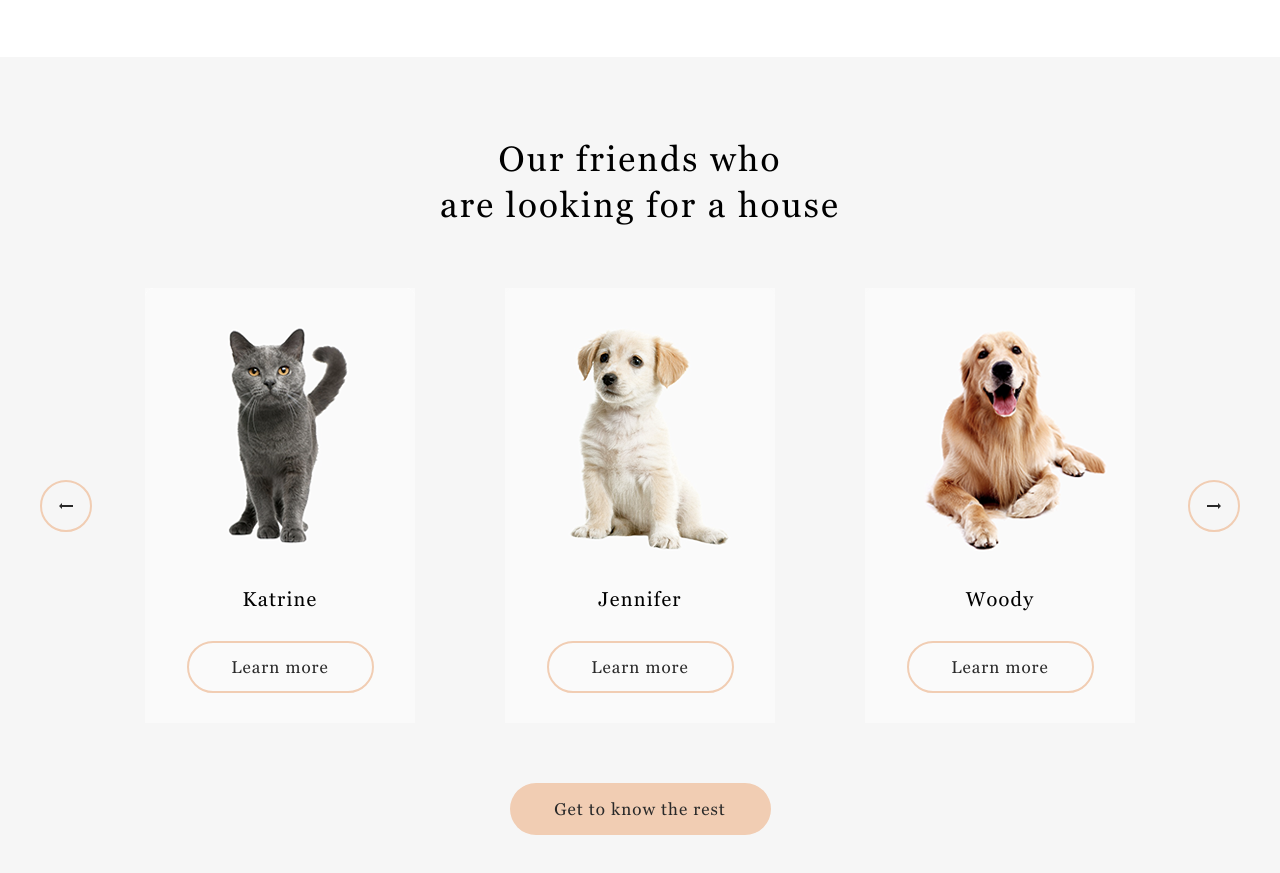
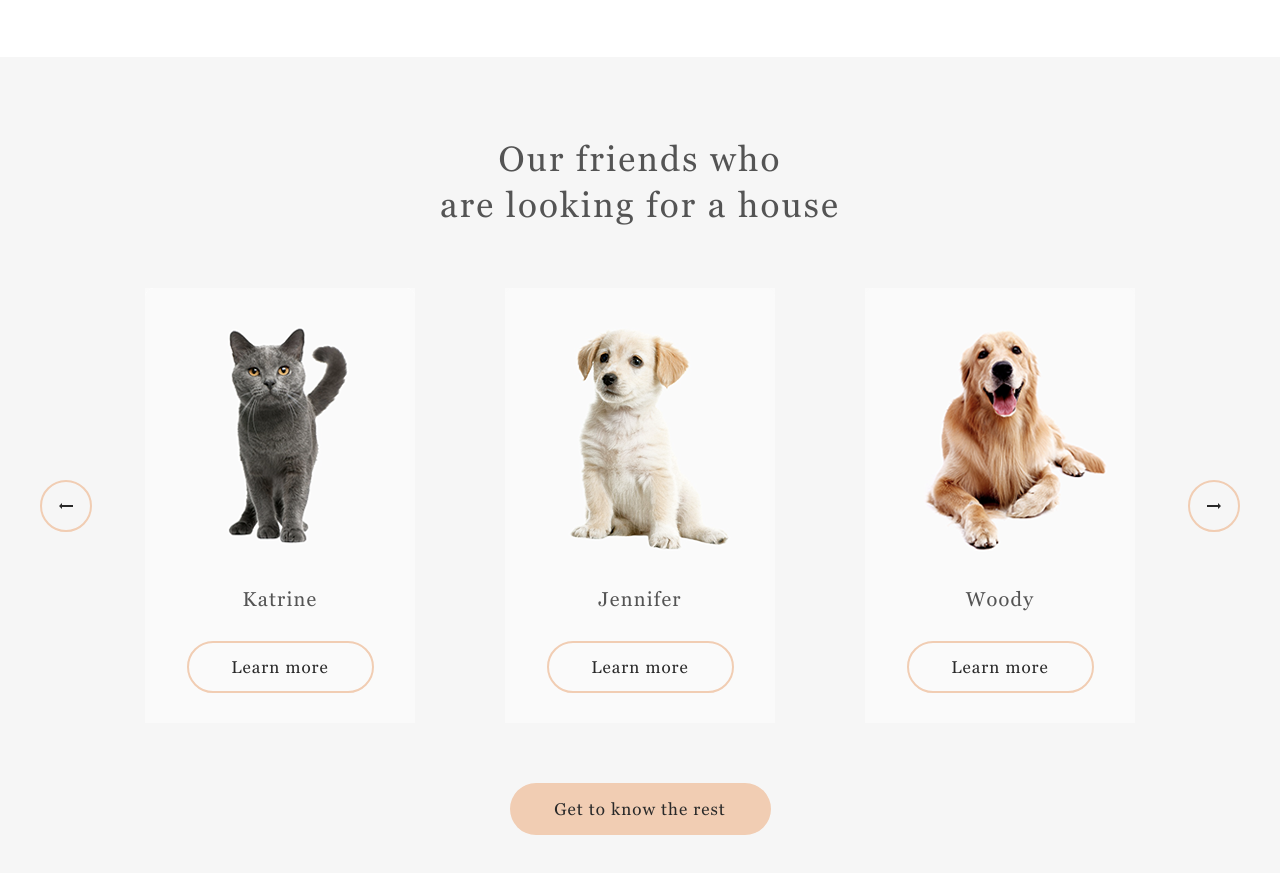
Before and after one commit to andrewkarev/RSS-FE-tasks, a plain HTML site: page shelter/pages/main/index.html in a window 1280 px wide. Shown: the part 1440-2313 px from the top of the page. Drawn offline with nearby package versions, Linux system fonts and the light colour scheme; files that its build step writes are made by us from their sources; a web font is replaced by a local one.

Commit message:
fix: change text color

```diff
--- a/shelter/pages/main/sass/layout/_pets.scss
+++ b/shelter/pages/main/sass/layout/_pets.scss
@@ -11,6 +11,7 @@
     max-width: 40rem;
     padding-bottom: 6rem;
     text-align: center;
+    color: $color-dark-l;
     @extend %h3;
   }
 
@@ -56,12 +57,14 @@
 
   &__title {
     @extend %h4;
+    color: $color-dark-l;
   }
 
   &__button {
     width: 18.7rem;
     border: 2px solid $color-primary;
     background-color: transparent;
+    color: $color-dark-3xl;
   }
 }
 .button {
```
